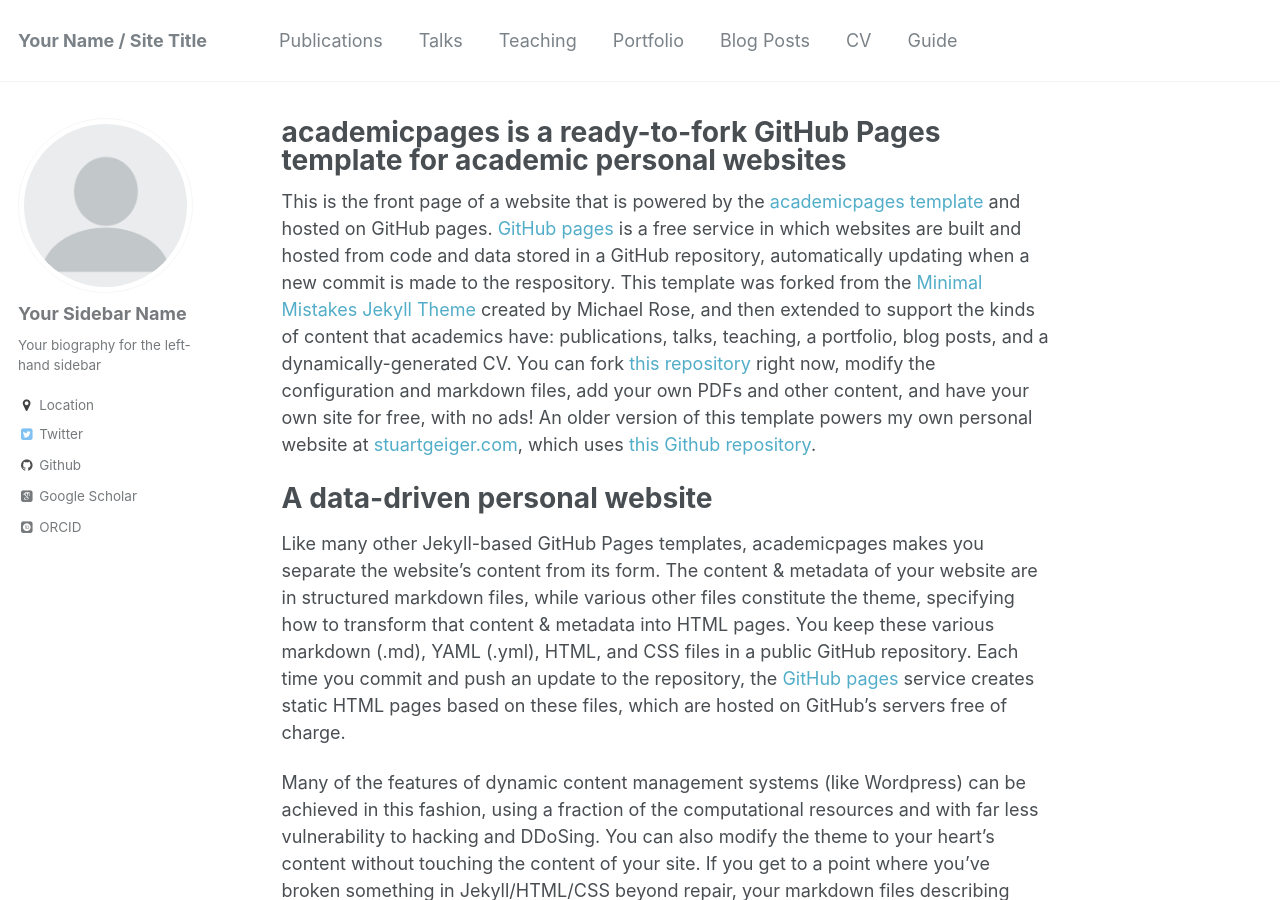
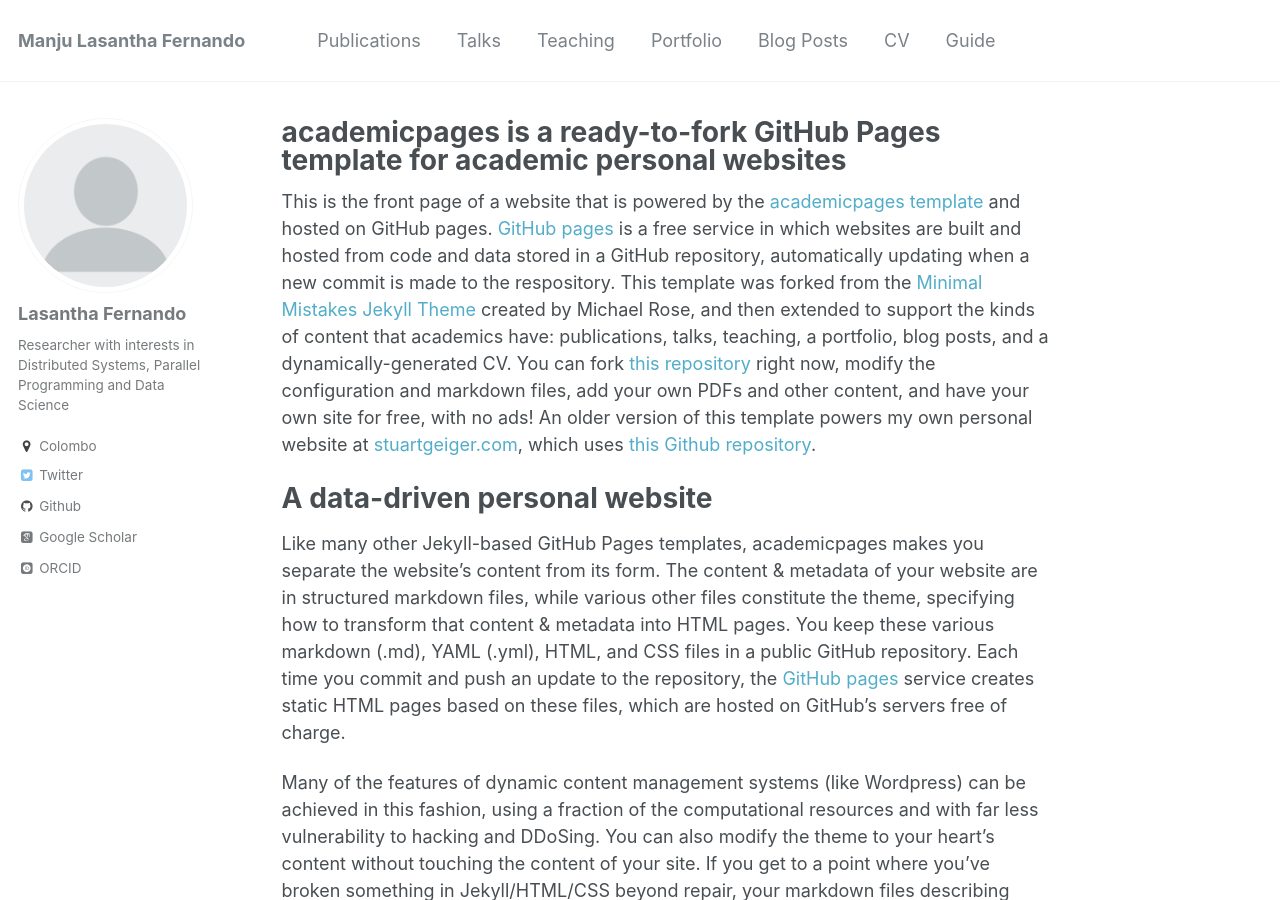
Before and after one commit to lasanthafdo/lasanthafdo.github.io, a Jekyll site: the page built from _pages/about.md, in a window 1280 px wide and 900 px high. Built offline with Jekyll 4.4.1, drawn with Linux system fonts in a browser that asks for light colours; some web fonts are replaced; some of the changed lines change nothing that is shown; some of the changed text lies outside the part shown.

Commit message:
Personalizing default configs

```diff
--- a/_config.yml
+++ b/_config.yml
@@ -7,13 +7,13 @@
 
 # Site Settings
 locale                   : "en-US"
-title                    : "Your Name / Site Title"
+title                    : "Manju Lasantha Fernando"
 title_separator          : "-"
-name                     : &name "Your Name"
+name                     : &name "Lasantha Fernando"
 description              : &description "personal description"
-url                      : https://academicpages.github.io # the base hostname & protocol for your site e.g. "https://mmistakes.github.io"
+url                      : https://lasanthafdo.github.io # the base hostname & protocol for your site e.g. "https://mmistakes.github.io"
 baseurl                  : "" # the subpath of your site, e.g. "/blog"
-repository               : "academicpages/academicpages.github.io"
+repository               : "lasanthafdo/lasanthafdo.github.io"
 teaser                   :  # filename of teaser fallback teaser image placed in /images/, .e.g. "500x300.png"
 breadcrumbs              : false # true, false (default)
 words_per_minute         : 160
@@ -78,12 +78,12 @@ analytics:
 
 # Site Author
 author:
-  name             : "Your Sidebar Name"
+  name             : "Lasantha Fernando"
   avatar           : "profile.png"
-  bio              : "Your biography for the left-hand sidebar"
-  location         : "Location"
+  bio              : "Researcher with interests in Distributed Systems, Parallel Programming and Data Science"
+  location         : "Colombo"
   employer         :
-  googlescholar    : "http://yourfullgooglescholarurl.com"
+  googlescholar    : "https://scholar.google.com/citations?user=rJcyqu0AAAAJ&hl=en"
   email            :
   uri              :
   bitbucket        :
@@ -92,7 +92,7 @@ author:
   flickr           :
   facebook         :
   foursquare       :
-  github           : "academicpages"
+  github           : "lasanthafdo"
   google_plus      :
   keybase          :
   instagram        :
@@ -104,7 +104,7 @@ author:
   stackoverflow    : # http://stackoverflow.com/users/123456/username
   steam            :
   tumblr           :
-  twitter          : "replacethistwitterhandle"
+  twitter          : "lasanthafdo"
   vine             :
   weibo            :
   xing             :
@@ -169,18 +169,18 @@ kramdown:
 
 # Collections
 collections:
-  teaching:
-    output: true
-    permalink: /:collection/:path/
+  # teaching:
+  #   output: true
+  #   permalink: /:collection/:path/
   publications:
     output: true
     permalink: /:collection/:path/
-  portfolio:
-    output: true
-    permalink: /:collection/:path/
-  talks:
-    output: true
-    permalink: /:collection/:path/
+  # portfolio:
+  #   output: true
+  #   permalink: /:collection/:path/
+  # talks:
+  #   output: true
+  #   permalink: /:collection/:path/
 
 
 # Defaults
@@ -204,14 +204,14 @@ defaults:
       layout: single
       author_profile: true
   # _teaching
-  - scope:
-      path: ""
-      type: teaching
-    values:
-      layout: single
-      author_profile: true
-      share: true
-      comments: true
+  # - scope:
+  #     path: ""
+  #     type: teaching
+  #   values:
+  #     layout: single
+  #     author_profile: true
+  #     share: true
+  #     comments: true
   # _publications
   - scope:
       path: ""
@@ -222,22 +222,22 @@ defaults:
       share: true
       comments: true
   # _portfolio
-  - scope:
-      path: ""
-      type: portfolio
-    values:
-      layout: single
-      author_profile: true
-      share: true
-      comment: true
+  # - scope:
+  #     path: ""
+  #     type: portfolio
+  #   values:
+  #     layout: single
+  #     author_profile: true
+  #     share: true
+  #     comment: true
   # _talks
-  - scope:
-      path: ""
-      type: talks
-    values:
-      layout: talk
-      author_profile: true
-      share: true
+  # - scope:
+  #     path: ""
+  #     type: talks
+  #   values:
+  #     layout: talk
+  #     author_profile: true
+  #     share: true
 
 # Sass/SCSS
 sass:
@@ -249,7 +249,7 @@ sass:
 permalink: /:categories/:title/
 # paginate: 5 # amount of posts to show
 # paginate_path: /page:num/
-timezone: America/Los_Angeles # http://en.wikipedia.org/wiki/List_of_tz_database_time_zones
+timezone: Asia/Colombo # http://en.wikipedia.org/wiki/List_of_tz_database_time_zones
 
 
 # Plugins
```
